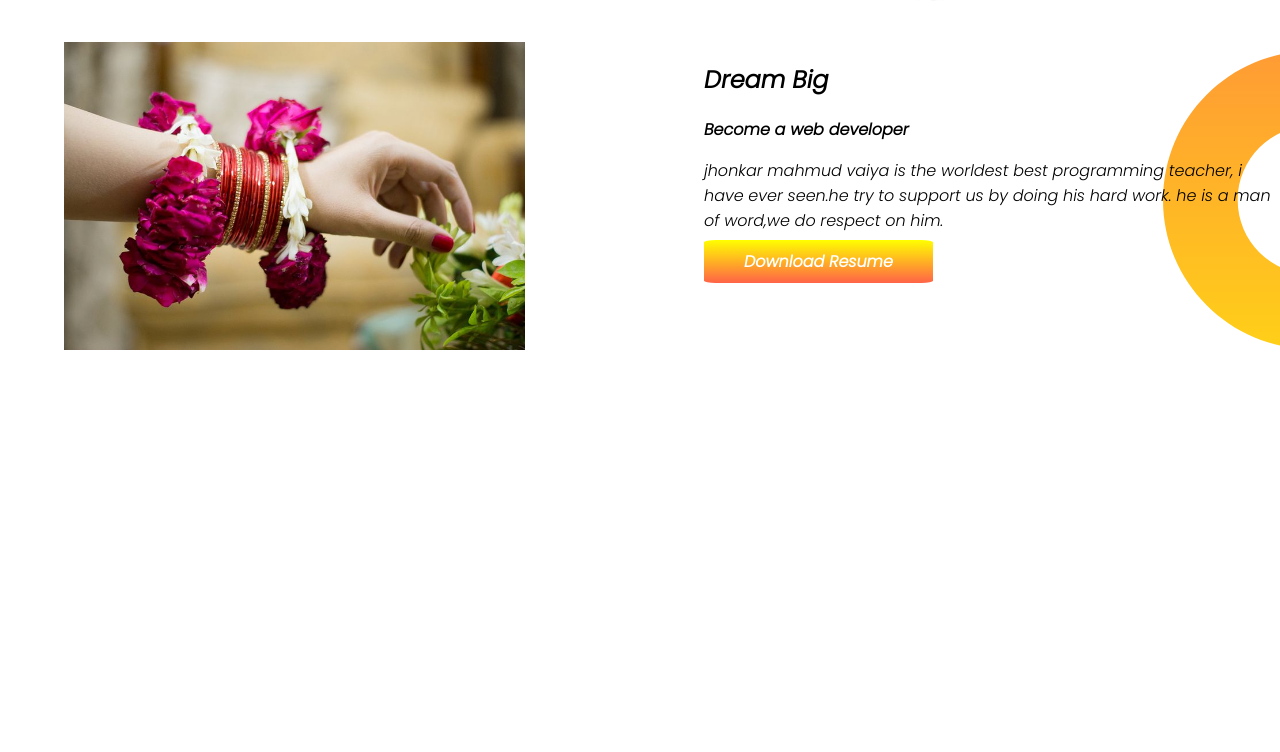
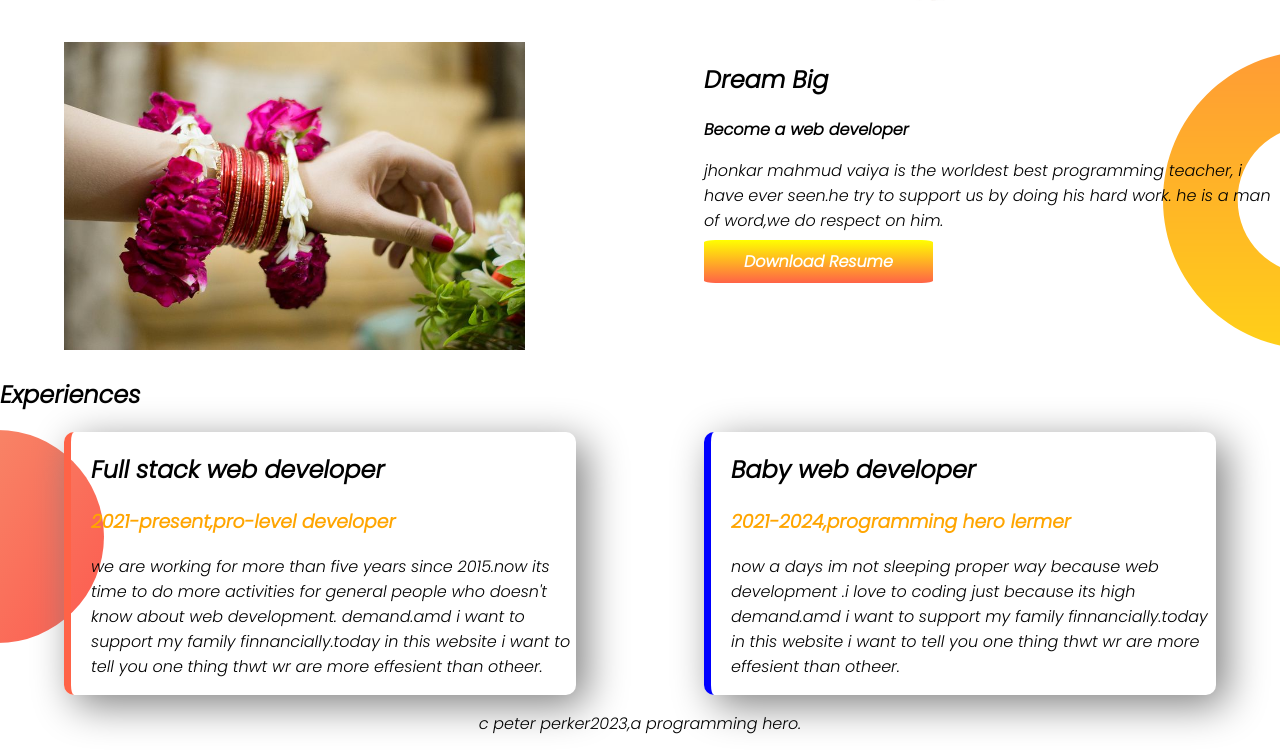
Before and after one commit to jannatulferdausirin/Developer-portfolio, a plain HTML site: page index.html in a window 1280 px wide. Shown: the part 422-1174 px from the top of the page. Before the commit the page ends 800 px from the top, so only its background shows below. Drawn offline with Linux system fonts and the light colour scheme.

Commit message:
styled border and adeed footer

```diff
--- a/index.html
+++ b/index.html
@@ -12,7 +12,7 @@
     <link rel="stylesheet" href="style.css">
 </head>
 <body>
-    <section class="top-banner">
+    <section class="top-banner flexible-container">
         <div class="half-width">
         <h1>welcome to bangladesh</h1>
         <h1> <span class="orenge-color" >jannatul ferdaus</span>worlds!!</h1></body>
@@ -32,7 +32,7 @@
     </div>
 </section>
 
-<section class="Dream-big">
+<section class="Dream-big flexible-container">
 <div class="half-width">
 
     <img src="flower.jpg" alt="folwers images">
@@ -54,5 +54,34 @@
 
 </div>
 </section>
+
+<section class="experience-area" >
+
+    <h1>Experiences</h1>
+    <div class="flexible-container">
+        <div id="baby-web-developer" class="experience-item">
+        <h1>Full stack web developer</h1>
+        <h3 class="orenge-color">2021-present,pro-level developer</h3>
+        <p>
+        we are working for more than five years since 2015.now its time to do more activities for general people who doesn't know about web development.
+        demand.amd i want to support my family finnancially.today in this website i want to tell you one thing thwt wr are more effesient than otheer.
+        </p>
+    </div>
+        <div id="full-stack-webdeveloper" class="experience-item">
+        <h1>Baby web developer</h1>
+        <h3 class="orenge-color">2021-2024,programming hero lermer</h3>
+        <p>
+        now a days im not sleeping proper way because web development .i love to coding just because its high demand.amd i want to support my family finnancially.today in this website i want to tell you one thing thwt wr are more effesient than otheer.
+
+        </p>
+        </div>
+    </div>
+
+</section>
+<footer>
+    <p>
+        c peter perker2023,a programming hero.
+    </p>
+</footer>
 </body>
 </html>
--- a/style.css
+++ b/style.css
@@ -13,7 +13,7 @@ h2{
     color:orange;
 }
 
-section{
+.flexible-container{
     display: flex;
     border-bottom: 150px;
 }
@@ -42,3 +42,30 @@ background-repeat: no-repeat;
 background-position: right;
 
 }
+
+.experience-area{
+    background-image: url(exp-bg.png);
+background-repeat: no-repeat;
+background-position: left;
+border-bottom: 200%;
+}
+.experience-item{
+ width: 40%;
+ margin-left: 5%;
+ margin-right: 5%;
+ padding-left: 20px;
+ border-radius: 10px;
+ box-shadow: 10px 10px 40px gray;
+
+}
+#baby-web-developer{
+border-left: 7px solid tomato;
+
+}
+#full-stack-webdeveloper{
+border-left: 7px solid blue;
+
+}
+footer p{
+    text-align: center;
+}
```
